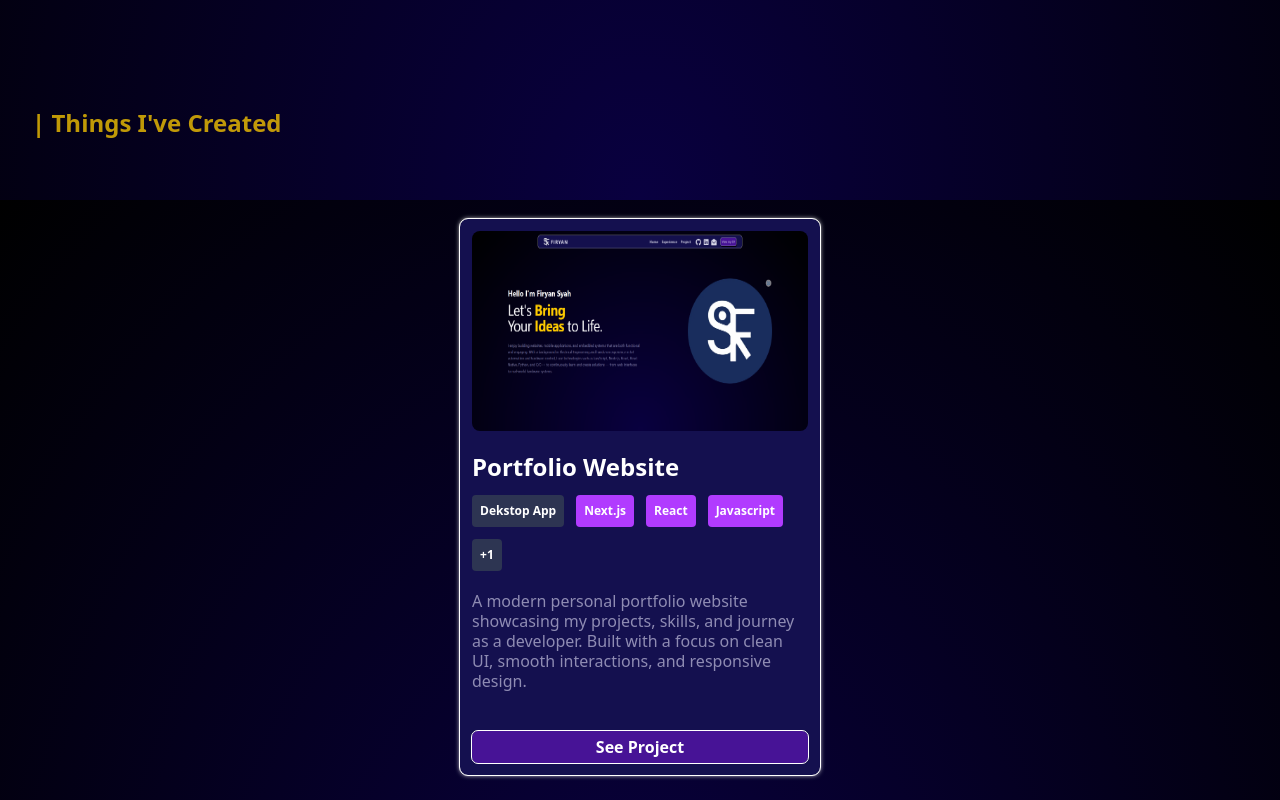
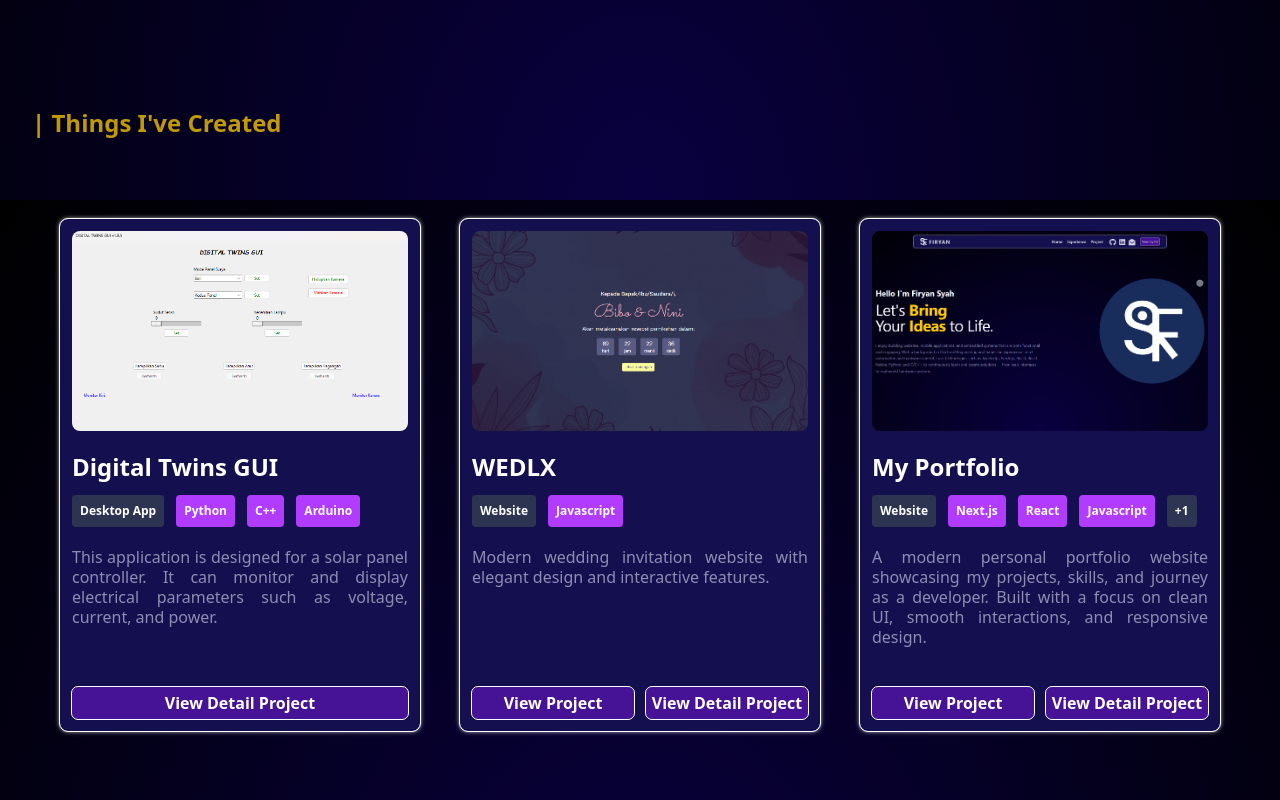
Before and after one commit to FiryanSyah23/firyansyah-portfolio, a Next.js app: page / in a window 1280 px wide. Shown: the part 2200-3000 px from the top of the page. Built offline with nearby package versions, Linux system fonts and the light colour scheme.

Commit message:
add new projects and update project details; enhance skills data and add new images; create project detail page

```diff
--- /dev/null
+++ b/src/app/project/[slug]/page.jsx
@@ -0,0 +1,14 @@
+import dataProjects from "@/data/projects";
+import React from "react";
+
+export default async function ViewProject({ params }) {
+	const { slug } = await params;
+	const project = dataProjects.find((item) => item.slug === slug);
+
+	if (!project) return <div>Project not found</div>;
+	return (
+		<div className="container mx-auto h-screen flex justify-center items-center">
+			<p className="text-9xl text-center text-white">{project.title}</p>
+		</div>
+	);
+}
--- a/src/components/layout/ExperinceLayout/RenderTechList.jsx
+++ b/src/components/layout/ExperinceLayout/RenderTechList.jsx
@@ -16,17 +16,14 @@ export default function RenderTechList({ category, setExpandList, expandList })
 								<p className="text-sm">{tech.name}</p>
 							</div>
 
-							<div className={`${hoverList ? "opacity-100 delay-150 duration-2500 ease-in-out" : "opacity-0"}`}>
+							<div className={`${hoverList ? "opacity-100  " : "opacity-0"} duration-2500 ease-in-out delay-150`}>
 								<div className={`flex flex-col justify-between  ${category.category === "Tools" ? "" : ""} ${hoverList ? "" : "hidden"}`}>
 									<p className={`text-white text-xs`}>{tech.description}</p>
 								</div>
 							</div>
 
-							<div className={`${hoverList ? "opacity-100 delay-150 duration-2500  ease-in-out" : "opacity-0"}`}>
-								<div
-									className={`flex flex-col justify-between  ${category.category === "Tools" ? "" : ""} ${hoverList ? "" : "hidden"}
-													`}
-								>
+							<div className={`${hoverList ? "opacity-100 " : "opacity-0"} delay-150 duration-2500 ease-in-out`}>
+								<div className={`flex flex-col justify-between  ${category.category === "Tools" ? "" : ""} ${hoverList ? "" : "hidden"}`}>
 									<div className="flex justify-between pt-2  text-secondary text-xs">
 										{tech.experienceYear === undefined ? (
 											" "
--- a/src/components/sections/Projects.jsx
+++ b/src/components/sections/Projects.jsx
@@ -1,25 +1,33 @@
 import Image from "next/image";
 import dataProjects from "@/data/projects";
 import { cn } from "@/lib/utils";
+import Link from "next/link";
 
 const cardHeader = cn(
 	" w-90  flex flex-col justify-between gap-3 bg-panel text-white rounded-lg overflow-hidden p-3 gap-5 ",
-	"outline-1 shadow-[0px_0px_5px_#ffffff] hover:shadow-[0px_0px_8px_#ffffff]  hover:-translate-y-2 ",
-	"hover:bg-panel-hover duration-1000 group ",
+	"outline-1 shadow-[0px_0px_5px_#ffffff] ",
+	"hover:shadow-[0px_0px_8px_#ffffff]  hover:-translate-y-2 hover:bg-panel-hover duration-1000 group ",
+	"active:shadow-[0px_0px_8px_#ffffff]  active:-translate-y-2 active:bg-panel-hover delay-120",
 );
-const buttonProject = cn("bg-primary hover:bg-secondary p-1 font-semibold rounded-md duration-300 outline-1");
-const badge = cn("text-xs font-semibold p-2 text-nowrap text-center bg-secondary rounded-sm first:bg-gray-700/75");
+const badge = cn("text-xs font-semibold  p-2 text-nowrap text-center bg-secondary rounded-sm first:bg-gray-700/75");
 
 export default function Projects() {
 	return (
-		<section id="projects" className="px-8 pt-20 container mx-auto py-300">
+		<section id="projects" className="px-8 pt-20 container mx-auto">
 			<h1 className="text-accent/75 font-semibold text-2xl">| Things I&apos;ve Created</h1>
 
-			<div className="flex justify-center mt-20 flex-wrap gap-10">
+			<div className="flex justify-center py-20 flex-wrap gap-10">
 				{dataProjects.map((item, index) => (
 					<div key={index} className={cardHeader}>
-						<div className="h-50 overflow-hidden rounded-lg ">
-							<Image src={item.image} alt={item.title} width={500} height={500} className="h-full w-120 w-30" priority={true} />
+						<div className="overflow-hidden rounded-lg ">
+							<Image
+								src={item.image}
+								alt={item.title}
+								width={500}
+								height={500}
+								className="object-cover h-50 w-121 duration-300 group-hover:scale-105 group-active:scale-105 duration-1000"
+								priority={true}
+							/>
 						</div>
 
 						<div className="flex flex-col gap-2 grow">
@@ -32,19 +40,29 @@ export default function Projects() {
 								))}
 								{item.tech.length > 4 && <div className="bg-gray-700/75 text-xs text-center p-2 rounded-sm font-semibold">+{item.tech.length - 4}</div>}
 							</div>
-							<div className="overflow-hidden h-30">
-								<p className="text-base/tight text-muted group-hover:text-white pb-3 duration-500">{item.description}</p>
+							<div className="overflow-hidden h-30 ">
+								<p className="text-base/tight text-muted  group-hover:text-white group-active:text-white duration-1000 pb-3 text-justify">
+									{item.description.split(" ").length > 40 ? item.description.split(" ").slice(0, 40).join(" ") + " ..." : item.description}
+								</p>
 							</div>
 						</div>
 
+						<div className="flex justify-between gap-3">
 							<button
 								onClick={() => {
 									window.open(item.demo, "_blank", "noopener,noreferrer");
 								}}
-							className={buttonProject}
+								className={`bg-primary hover:bg-secondary p-1 font-semibold rounded-md duration-300 outline-1  w-full ${!item.demo ? "hidden" : ""} `}
 							>
-							See Project
+								View Project
 							</button>
+							<Link
+								href={`project/${item.slug}`}
+								className={`bg-primary hover:bg-secondary text-center p-1 font-semibold rounded-md duration-300 outline-1  w-full  `}
+							>
+								View Detail Project
+							</Link>
+						</div>
 					</div>
 				))}
 			</div>
--- a/src/data/projects.js
+++ b/src/data/projects.js
@@ -1,14 +1,45 @@
 const dataProjects = [
 	{
-		title: "Portfolio Website",
-		slug: "portfolio-website",
+		title: "Digital Twins GUI",
+		slug: "digitalTwins2",
+		description:
+			"This application is designed for a solar panel controller. It can monitor and display electrical parameters such as voltage, current, and power.",
+		longDescription:
+			"Built with Python and connected to Arduino via serial communication. The GUI displays real-time data from sensors including voltage, current, and power readings. Used in UIN Ar-Raniry Electrical Engineering Lab as a learning tool for solar energy systems.",
+		tech: ["Desktop App", "Python", "C++", "Arduino"],
+		image: "/imgProject/digitalTwins.png",
+		demo: null,
+		github: null,
+		status: "Completed",
+		year: "2025",
+	},
+	{
+		title: "WEDLX",
+		slug: "wedlx",
+		description: "Modern wedding invitation website with elegant design and interactive features.",
+		longDescription:
+			"A digital wedding invitation website designed to provide a modern and memorable experience for couples and guests. Built with a responsive interface and elegant design, it includes features such as event details, countdown timer, photo gallery, RSVP form, and location maps. The platform allows guests to easily access all important information and share special moments seamlessly across devices.",
+		tech: ["Website", "Javascript"],
+		image: "/imgProject/wedLX.png",
+		demo: "https://firyansyah23.github.io/Wedlx/",
+		github: null,
+		status: "Completed",
+		year: "2025",
+	},
+	{
+		title: "My Portfolio",
+		slug: "my-portfolio",
 		description:
 			"A modern personal portfolio website showcasing my projects, skills, and journey as a developer. Built with a focus on clean UI, smooth interactions, and responsive design.",
-		tech: ["Dekstop App", "Next.js", "React", "Javascript", "Tailwind CSS"],
+		longDescription:
+			"This portfolio was built from scratch using Next.js App Router and Tailwind CSS. It features smooth animations with Framer Motion, a fully responsive layout, and optimized performance with Next.js Image and metadata configuration.",
+		tech: ["Website", "Next.js", "React", "Javascript", "Tailwind CSS"],
 		image: "/imgProject/portFolio.png",
 		demo: "https://firyansyah-portfolio.vercel.app",
+		github: "https://github.com/FiryanSyah23",
+		status: "Completed",
+		year: "2025",
 	},
-
 ];
 
 export default dataProjects;
--- a/src/data/skills.js
+++ b/src/data/skills.js
@@ -92,23 +92,16 @@ const dataSkills = [
 		icon: "ri-cpu-line",
 		items: [
 			{
-				name: "Arduino",
-				logo: "/logo/arduino.png",
-				description: "Developing microcontroller and Internet of Things projects.",
-				projectCount: 0,
-				experienceYear: 2,
-			},
-			{
 				name: "C++",
 				logo: "/logo/c++.png",
-				description: "Programming embedded systems and high-performance applications.",
+				description: "Language for writing efficient embedded logic and controlling hardware directly.",
 				projectCount: 0,
 				experienceYear: 2,
 			},
 			{
 				name: "Python",
 				logo: "/logo/python.png",
-				description: "Creating automation and IoT integration solutions.",
+				description: "Language for data processing, device communication, and crate task microcontroler",
 				projectCount: 0,
 				experienceYear: 1,
 			},
@@ -143,6 +136,11 @@ const dataSkills = [
 				logo: "/logo/vite.png",
 				description: "Using modern build tools for fast frontend development.",
 			},
+			{
+				name: "Arduino IDE",
+				logo: "/logo/arduino.png",
+				description: "Application for building code systems to create task for microcontroler",
+			},
 		],
 	},
 ];
```
Also changed, not shown: public/imgProject/wedLX.png (added), src/app/project/page.jsx (added). Lines whose indentation alone changed are shown as unchanged.
